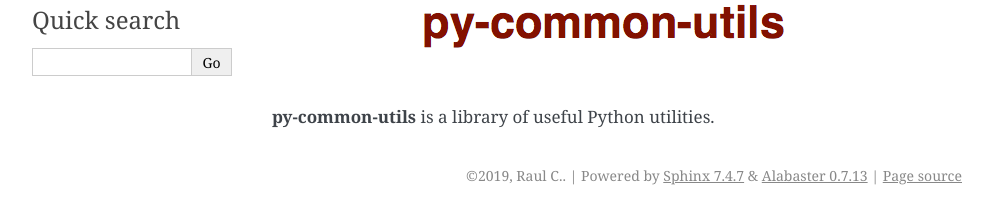
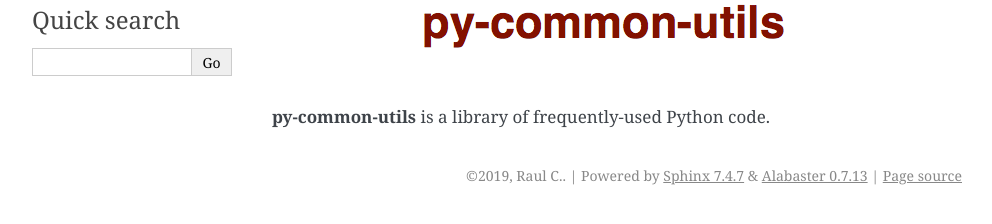
Before and after one commit to raul23/py-common-utils, a Sphinx documentation site: the page built from docs/README.rst, in a window 1280 px wide. Shown: the part 123-347 px from the top of the page, without its empty margins (148-1140 px from the left). Built offline with Sphinx 7.4.7, drawn with Linux system fonts in a browser that asks for light colours.

Commit message:
Update README.rst

```diff
--- a/docs/README.rst
+++ b/docs/README.rst
@@ -5,4 +5,4 @@ README
 
    <p align="center"><img src="https://raw.githubusercontent.com/raul23/py-common-utils/master/docs/images/py_common_utils_logo.png"></p>
 
-**py-common-utils** is a library of useful Python utilities.
+**py-common-utils** is a library of frequently-used Python code.
```
